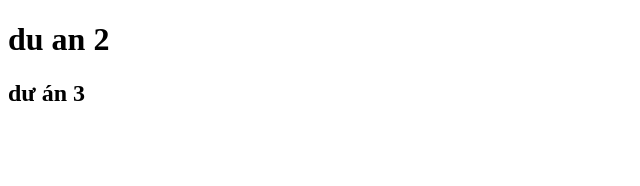
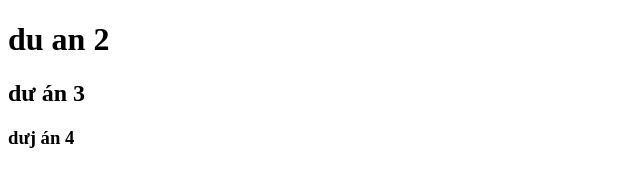
Before and after one commit to tiendat393/d-n-1, a plain HTML site: page index.html in a window 1280 px wide. Shown: the full height of the page, 0-640 px from the left. Drawn offline with Linux system fonts and the light colour scheme.

Commit message:
test lan 4

```diff
--- a/index.html
+++ b/index.html
@@ -8,5 +8,6 @@
   <body>
     <h1>du an 2</h1>
     <h2>dư án 3</h2>
+    <h3>dưj án 4</h3>
   </body>
 </html>
```
